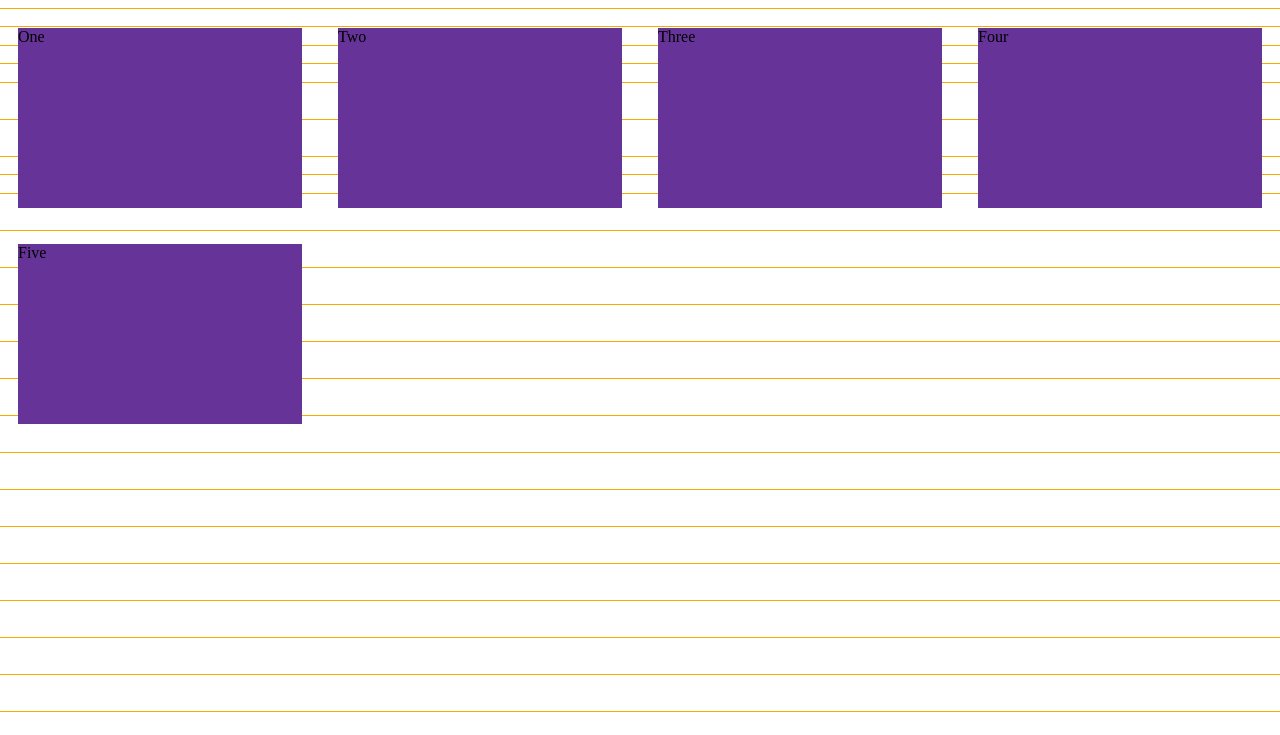
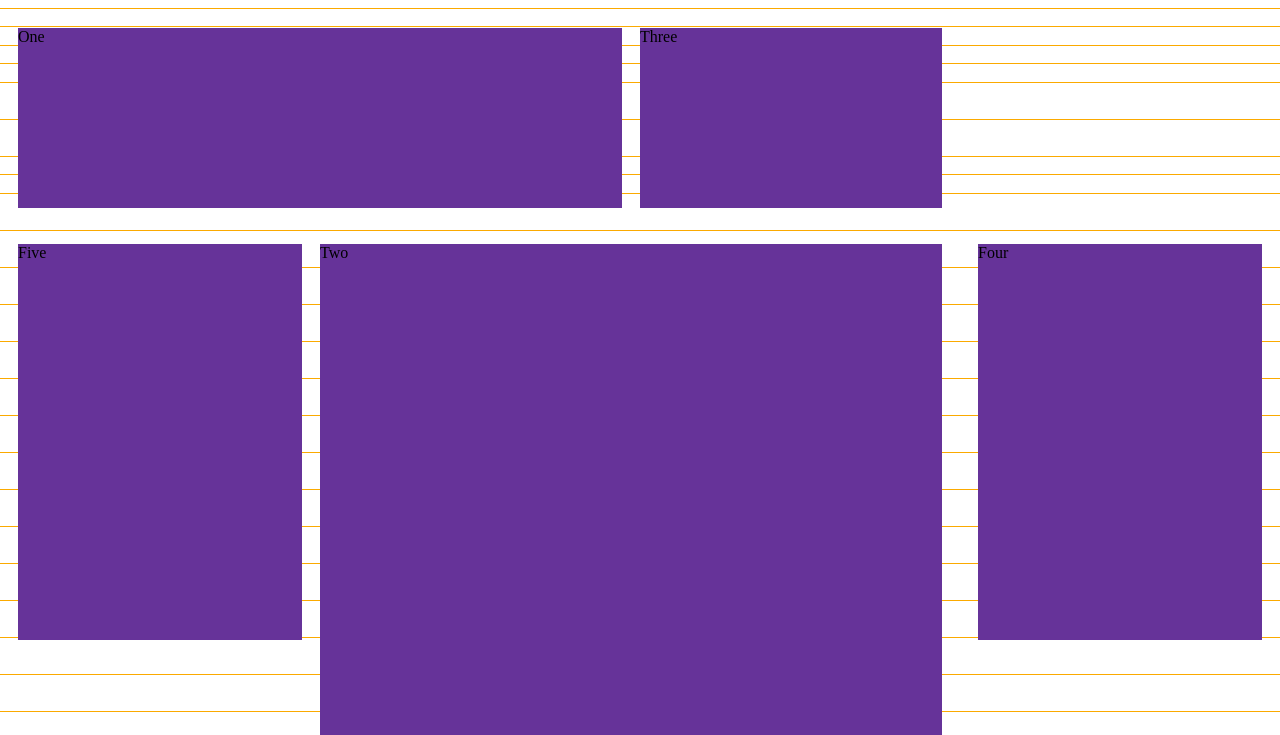
Before and after one commit to mckelvey/vertical-rhythm, a website built with webpack: page templates/index.html in a window 1280 px wide. Shown: the part 65-800 px from the top of the page. Built offline with nearby package versions, Linux system fonts and the light colour scheme.

Commit message:
grid css vars

```diff
--- a/src/scss/stylesheet/general/elements.scss
+++ b/src/scss/stylesheet/general/elements.scss
@@ -16,6 +16,14 @@ body {
   line-height: var(--vertical-rhythm, #{$vertical-rhythm});
 }
 
+html {
+  height: 100%;
+}
+
+body {
+  min-height: 100%;
+}
+
 h1 {
   margin-top: calc(2 * var(--vertical-rhythm, #{$vertical-rhythm}));
 }
--- a/src/scss/stylesheet/grid.scss
+++ b/src/scss/stylesheet/grid.scss
@@ -10,32 +10,47 @@ main {
   > * {
     display: block;
     margin: 0;
-    grid-column: 2;
     background-color: rebeccapurple;
+    --primary-column: 1;
+    --columns: 1;
+    --primary-row: 1;
+    --rows: 1;
+    --expand-top: 0;
+    --expand-right: 0;
+    --expand-bottom: 0;
+    --expand-left: 0;
+    grid-column: calc(var(--primary-column) + ((var(--primary-column) - 1) * 2) + 1 - var(--expand-left)) / span calc(var(--columns) + ((var(--columns) - 1) * 2) + var(--expand-left) + var(--expand-right));
+    grid-row: calc(var(--primary-row) + ((var(--primary-row) - 1) * 2) + 1 - var(--expand-top)) / span calc(var(--rows) + ((var(--rows) - 1) * 2) + var(--expand-top) + var(--expand-bottom));
 
     &:nth-child(1) {
-      grid-column: 2;
-      grid-row: 2;
+      --columns: 2;
     }
 
     &:nth-child(2) {
-      grid-column: 5;
-      grid-row: 2;
+      --columns: 2;
+      --primary-column: 2;
+      --rows: 3;
+      --primary-row: 2;
+      --expand-top: 0;
+      --expand-right: 0;
+      --expand-bottom: 1;
+      --expand-left: 1;
     }
 
     &:nth-child(3) {
-      grid-column: 8;
-      grid-row: 2;
+      --primary-column: 3;
+      --expand-left: 1;
     }
 
     &:nth-child(4) {
-      grid-column: 11;
-      grid-row: 2;
+      --primary-column: 4;
+      --rows: 2;
+      --primary-row: 2;
     }
 
     &:nth-child(5) {
-      grid-column: 2;
-      grid-row: 5;
+      --rows: 2;
+      --primary-row: 2;
     }
   }
 }
```
